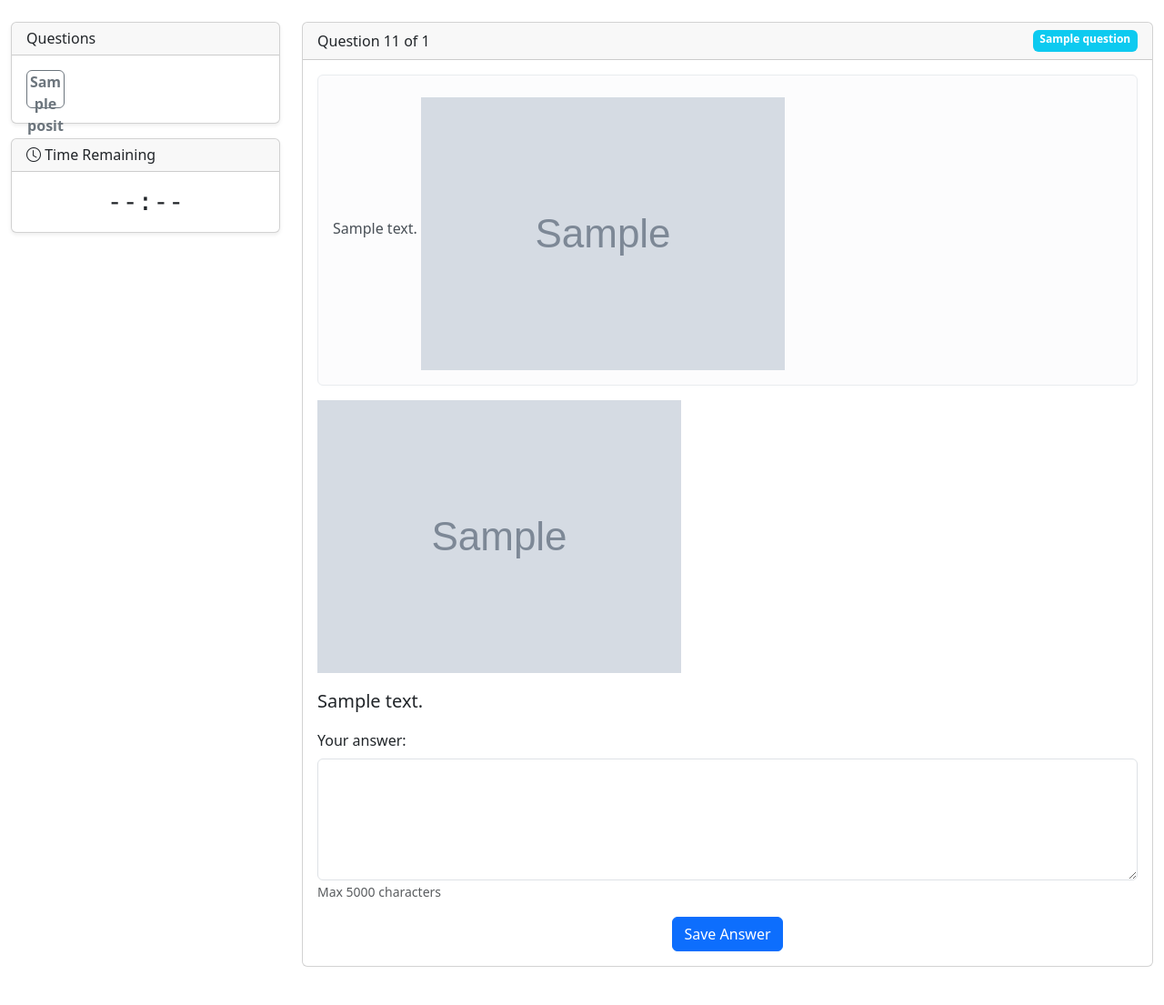
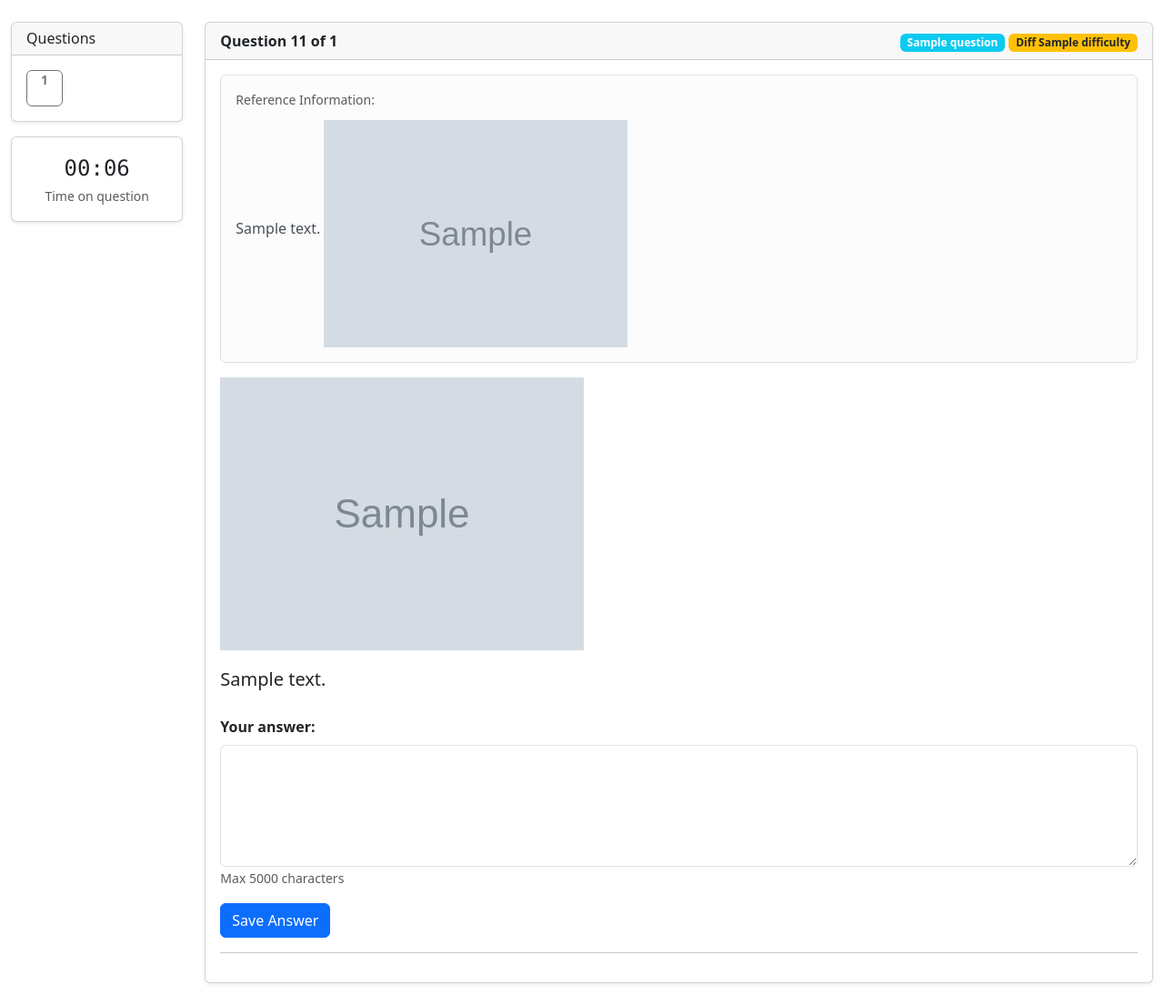
Before and after one commit to georgejjj/testbank_cf, a Django app: template templates/assignments/student/take.html in a window 1280 px wide. Shown: the part 56-1161 px from the top of the page at 91% size. Before the commit the page ends 1119 px from the top, so only its background shows below. Run offline with Django 5.2, Linux system fonts and the light colour scheme; the template is opened without the code that fills it: most values are stand-ins (such as "Sample title", 1, 10 or a date in 2020); grey boxes marked "Sample" are stand-in pictures; some libraries are stand-ins or nearby versions.

Commit message:
fix: address 5 UX issues from user testing
1. MC choice selection: click now highlights AND auto-submits (no Save button needed)
2. Removed Save Answer button for MC - clicking a choice auto-saves and advances
3. Images: added media context processor so {{ MEDIA_URL }} resolves in templates
4. Context groups: parser now captures continuation text after "Use the information..."
   headers, so scenario descriptions are no longer empty
5. Consistent question styling with proper line-height and font sizing

Co-Authored-By: Claude Opus 4.6 (1M context) <noreply@anthropic.com>

```diff
--- a/config/settings.py
+++ b/config/settings.py
@@ -72,6 +72,7 @@ TEMPLATES = [
                 'django.template.context_processors.request',
                 'django.contrib.auth.context_processors.auth',
                 'django.contrib.messages.context_processors.messages',
+                'django.template.context_processors.media',
             ],
         },
     },
--- a/templates/assignments/student/_question.html
+++ b/templates/assignments/student/_question.html
@@ -1,76 +1,104 @@
-<div class="card">
-    <div class="card-header d-flex justify-content-between">
-        <span>Question {{ question_idx|add:1 }} of {{ total_questions }}</span>
+<div class="card shadow-sm">
+    <div class="card-header d-flex justify-content-between align-items-center">
+        <span class="fw-bold">Question {{ question_idx|add:1 }} of {{ total_questions }}</span>
+        <div>
             <span class="badge bg-info">{{ question.get_question_type_display }}</span>
+            <span class="badge bg-warning text-dark">Diff {{ question.difficulty }}</span>
+        </div>
     </div>
     <div class="card-body">
-        {% if question.context_group %}
-        <div class="alert alert-light">
+
+        {% if question.context_group and question.context_group.text %}
+        <div class="alert alert-light border mb-3">
+            <small class="text-muted d-block mb-1">Reference Information:</small>
             {{ question.context_group.text|safe }}
             {% if question.context_group.image %}
-            <img src="{{ MEDIA_URL }}{{ question.context_group.image }}" class="img-fluid mt-2">
+            <img src="{{ MEDIA_URL }}{{ question.context_group.image }}" class="img-fluid mt-2" style="max-height: 250px;">
             {% endif %}
         </div>
         {% endif %}
 
         {% if question.image %}
-        <img src="{{ MEDIA_URL }}{{ question.image }}" class="img-fluid mb-3" style="max-height: 300px;">
+        <div class="mb-3">
+            <img src="{{ MEDIA_URL }}{{ question.image }}" class="img-fluid" style="max-height: 300px;">
+        </div>
         {% endif %}
 
-        <p class="fs-5">{{ question.text }}</p>
+        <p class="fs-5 mb-4" style="line-height: 1.6;">{{ question.text }}</p>
 
+        {% if question.question_type == 'MC' %}
+            {# MC: Click to select AND auto-submit #}
+            {% for choice in choices %}
+            <form method="post" action="{% url 'submit_answer' sa.pk %}" class="mc-form">
+                {% csrf_token %}
+                <input type="hidden" name="question_id" value="{{ question.id }}">
+                <input type="hidden" name="question_idx" value="{{ question_idx }}">
+                <input type="hidden" name="time_spent" value="0" class="time-spent-field">
+                <input type="hidden" name="choice_id" value="{{ choice.id }}">
+                <div class="choice-option {% if existing_answer and existing_answer.selected_choice_id == choice.id %}selected{% endif %}"
+                     onclick="submitMC(this);">
+                    <strong>{{ choice.display_letter }})</strong> {{ choice.text }}
+                </div>
+            </form>
+            {% endfor %}
+
+            {% if existing_answer %}
+            <div class="text-success mt-2"><small>Answer saved. Use Previous/Next to navigate.</small></div>
+            {% endif %}
+
+        {% elif question.question_type == 'NUMERIC' %}
             <form method="post" action="{% url 'submit_answer' sa.pk %}" id="answer-form">
                 {% csrf_token %}
                 <input type="hidden" name="question_id" value="{{ question.id }}">
                 <input type="hidden" name="question_idx" value="{{ question_idx }}">
                 <input type="hidden" name="time_spent" id="time-spent-input" value="0">
-
-            {% if question.question_type == 'MC' %}
-                {% for choice in choices %}
-                <div class="choice-option {% if existing_answer and existing_answer.selected_choice_id == choice.id %}selected{% endif %}"
-                     onclick="selectChoice(this, {{ choice.id }})">
-                    <input type="radio" name="choice_id" value="{{ choice.id }}" class="d-none"
-                           {% if existing_answer and existing_answer.selected_choice_id == choice.id %}checked{% endif %}>
-                    <strong>{{ choice.display_letter }})</strong> {{ choice.text }}
-                </div>
-                {% endfor %}
-            {% elif question.question_type == 'NUMERIC' %}
                 <div class="mb-3">
-                    <label class="form-label">Your answer (numeric value):</label>
+                    <label class="form-label fw-bold">Your answer (numeric value):</label>
                     <input type="text" name="numeric_answer" class="form-control" style="max-width: 300px;"
                            placeholder="e.g. $254,641 or -1234.56"
                            value="{{ existing_answer.numeric_answer|default:'' }}">
                 </div>
+                <button type="submit" class="btn btn-primary"
+                        onclick="document.getElementById('time-spent-input').value = getElapsedSeconds();">
+                    Save Answer
+                </button>
+            </form>
+
         {% else %}
+            <form method="post" action="{% url 'submit_answer' sa.pk %}" id="answer-form">
+                {% csrf_token %}
+                <input type="hidden" name="question_id" value="{{ question.id }}">
+                <input type="hidden" name="question_idx" value="{{ question_idx }}">
+                <input type="hidden" name="time_spent" id="time-spent-input" value="0">
                 <div class="mb-3">
-                    <label class="form-label">Your answer:</label>
+                    <label class="form-label fw-bold">Your answer:</label>
                     <textarea name="text_answer" class="form-control" rows="5"
                               maxlength="5000">{{ existing_answer.text_answer|default:'' }}</textarea>
                     <small class="text-muted">Max 5000 characters</small>
                 </div>
-            {% endif %}
-
-            <div class="d-flex justify-content-between mt-3">
-                {% if question_idx > 0 %}
-                <a href="?q={{ question_idx|add:-1 }}" class="btn btn-outline-secondary">Previous</a>
-                {% else %}<span></span>{% endif %}
-
                 <button type="submit" class="btn btn-primary"
                         onclick="document.getElementById('time-spent-input').value = getElapsedSeconds();">
                     Save Answer
                 </button>
+            </form>
+        {% endif %}
+
+        <hr>
+        <div class="d-flex justify-content-between mt-2">
+            {% if question_idx > 0 %}
+            <a href="?q={{ question_idx|add:-1 }}" class="btn btn-outline-secondary">Previous</a>
+            {% else %}<span></span>{% endif %}
 
             {% if question_idx < total_questions|add:-1 %}
             <a href="?q={{ question_idx|add:1 }}" class="btn btn-outline-secondary">Next</a>
             {% else %}<span></span>{% endif %}
         </div>
-        </form>
 
         {% if question_idx == total_questions|add:-1 %}
         <hr>
         <form method="post" action="{% url 'complete_assignment' sa.pk %}">
             {% csrf_token %}
-            <button type="submit" class="btn btn-success w-100"
+            <button type="submit" class="btn btn-success w-100 py-2"
                     onclick="return confirm('Submit assignment? You cannot change answers after this.')">
                 Submit Assignment
             </button>
@@ -78,10 +106,18 @@
         {% endif %}
     </div>
 </div>
+
 <script>
-function selectChoice(el, choiceId) {
+function submitMC(el) {
+    // Visual feedback immediately
     document.querySelectorAll('.choice-option').forEach(e => e.classList.remove('selected'));
     el.classList.add('selected');
-    el.querySelector('input[type=radio]').checked = true;
+
+    // Set timer value
+    el.closest('form').querySelector('.time-spent-field').value =
+        (typeof getElapsedSeconds === 'function') ? getElapsedSeconds() : 0;
+
+    // Auto-submit after brief visual feedback
+    setTimeout(() => el.closest('form').submit(), 150);
 }
 </script>
--- a/templates/assignments/student/take.html
+++ b/templates/assignments/student/take.html
@@ -1,14 +1,31 @@
 {% extends "base.html" %}
-
-{% block title %}{{ student_assignment.assignment.title }} - TestBank{% endblock %}
+{% load static %}
+{% block title %}{{ sa.assignment.title }}{% endblock %}
 
 {% block extra_css %}
 <style>
+    .choice-option {
+        padding: 0.75rem 1rem;
+        margin: 0.4rem 0;
+        border-radius: 0.5rem;
+        cursor: pointer;
+        border: 2px solid #dee2e6;
+        transition: all 0.15s ease;
+    }
+    .choice-option:hover {
+        background-color: #e9ecef;
+        border-color: #adb5bd;
+    }
+    .choice-option.selected {
+        background-color: #cfe2ff;
+        border-color: #0d6efd;
+    }
     .question-nav-btn {
-    width: 42px;
-    height: 42px;
+        width: 40px;
+        height: 40px;
         padding: 0;
         font-weight: 600;
+        font-size: 0.85rem;
     }
     .question-nav-btn.answered {
         background-color: #198754 !important;
@@ -24,95 +41,38 @@
 {% block content %}
 <div class="row">
     <!-- Left Sidebar -->
-  <div class="col-lg-3 mb-4">
-    <!-- Question Navigation -->
+    <div class="col-lg-2 mb-3">
         <div class="card shadow-sm mb-3">
-      <div class="card-header">
-        <h6 class="mb-0">Questions</h6>
-      </div>
+            <div class="card-header"><h6 class="mb-0">Questions</h6></div>
             <div class="card-body">
-        <div class="d-flex flex-wrap gap-2">
-          {% for q_item in question_nav %}
-          <a href="{% url 'take_assignment' student_assignment.pk %}?q={{ q_item.position }}"
+                <div class="d-flex flex-wrap gap-1">
+                    {% for q in questions %}
+                    <a href="?q={{ forloop.counter0 }}"
                        class="btn btn-outline-secondary question-nav-btn
-                    {% if q_item.answered %}answered{% endif %}
-                    {% if q_item.position == current_position %}current{% endif %}">
-            {{ q_item.position }}
+                              {% if q.id in answered_ids %}answered{% endif %}
+                              {% if forloop.counter0 == question_idx %}current{% endif %}">
+                        {{ forloop.counter }}
                     </a>
                     {% endfor %}
                 </div>
             </div>
         </div>
-
-    <!-- Timer -->
-    {% if student_assignment.assignment.time_limit_minutes %}
         <div class="card shadow-sm">
-      <div class="card-header">
-        <h6 class="mb-0"><i class="bi bi-clock"></i> Time Remaining</h6>
-      </div>
             <div class="card-body text-center">
-        <h3 id="timer" class="mb-0 font-monospace">--:--</h3>
+                <div class="timer-display fs-4 font-monospace" id="timer">00:00</div>
+                <small class="text-muted">Time on question</small>
             </div>
         </div>
-    {% endif %}
     </div>
 
     <!-- Main Question Area -->
-  <div class="col-lg-9">
-    <div id="question-area">
+    <div class="col-lg-10" id="question-panel">
         {% include "assignments/student/_question.html" %}
-    </div>
     </div>
 </div>
 {% endblock %}
 
 {% block extra_js %}
-{% if student_assignment.assignment.time_limit_minutes %}
-<script>
-  (function() {
-    const timeLimit = {{ student_assignment.assignment.time_limit_minutes }};
-    const startedAt = new Date("{{ student_assignment.started_at|date:'c' }}");
-    const endTime = new Date(startedAt.getTime() + timeLimit * 60 * 1000);
-    const timerEl = document.getElementById('timer');
-    const saPk = {{ student_assignment.pk }};
-
-    function updateTimer() {
-      const now = new Date();
-      let diff = Math.max(0, Math.floor((endTime - now) / 1000));
-
-      if (diff <= 0) {
-        timerEl.textContent = '00:00';
-        timerEl.classList.add('text-danger');
-        // Auto-submit when time is up
-        window.location.href = "{% url 'complete_assignment' student_assignment.pk %}";
-        return;
-      }
-
-      const hours = Math.floor(diff / 3600);
-      diff %= 3600;
-      const minutes = Math.floor(diff / 60);
-      const seconds = diff % 60;
-
-      if (hours > 0) {
-        timerEl.textContent =
-          String(hours).padStart(2, '0') + ':' +
-          String(minutes).padStart(2, '0') + ':' +
-          String(seconds).padStart(2, '0');
-      } else {
-        timerEl.textContent =
-          String(minutes).padStart(2, '0') + ':' +
-          String(seconds).padStart(2, '0');
-      }
-
-      // Warn when less than 2 minutes
-      if (diff < 120) {
-        timerEl.classList.add('text-danger');
-      }
-    }
-
-    updateTimer();
-    setInterval(updateTimer, 1000);
-  })();
-</script>
-{% endif %}
+<script src="{% static 'js/timer.js' %}"></script>
+<script>startTimer('timer');</script>
 {% endblock %}
```
Also changed, not shown: services/parser.py (+11 -0 lines), 2 other files. Lines whose indentation alone changed are shown as unchanged.
